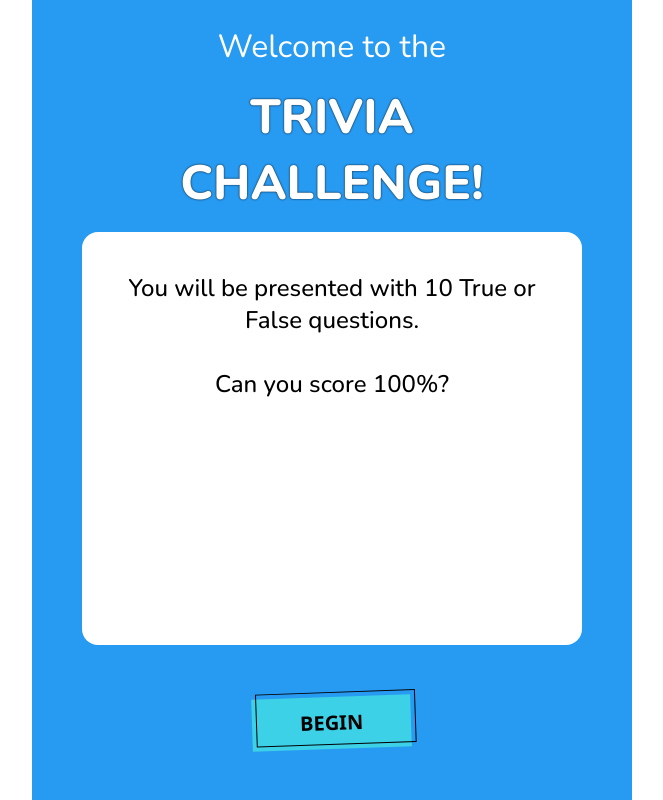
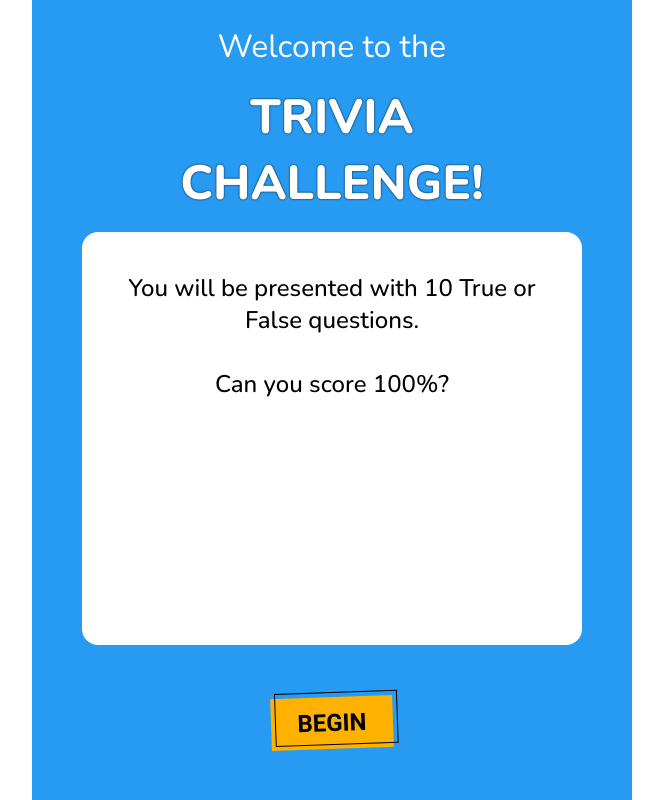
Before and after one commit to ann0nip/g2i-react-web-test, a React (Create React App) app: page / in a window 1280 px wide. Shown: the whole page, without its empty margins (308-971 px from the left). Built offline with nearby package versions, Linux system fonts and the light colour scheme.

Commit message:
Button component and styled component added

```diff
--- a/package.json
+++ b/package.json
@@ -10,6 +10,7 @@
     "react-dom": "^18.2.0",
     "react-router-dom": "^6.3.0",
     "react-scripts": "5.0.1",
+    "styled-components": "^5.3.5",
     "web-vitals": "^2.1.4"
   },
   "scripts": {
--- a/src/App.js
+++ b/src/App.js
@@ -1,4 +1,3 @@
-import React from 'react';
 import { Routes, Route } from 'react-router-dom';
 
 import './App.css';
--- /dev/null
+++ b/src/components/button/button.component.jsx
@@ -0,0 +1,19 @@
+import { BaseButton, BeginButton } from './button.styles';
+
+export const BUTTON_TYPE_CLASSES = {
+  baseButton: 'baseButton',
+  beginButton: 'beginButton'
+};
+
+const getButton = (buttonType = BUTTON_TYPE_CLASSES.base) =>
+  ({
+    [BUTTON_TYPE_CLASSES.base]: BaseButton,
+    [BUTTON_TYPE_CLASSES.beginButton]: BeginButton
+  }[buttonType]);
+
+const Button = ({ children, buttonType, ...otherProps }) => {
+  const CustomButton = getButton(buttonType);
+  return <CustomButton {...otherProps}>{children}</CustomButton>;
+};
+
+export default Button;
--- /dev/null
+++ b/src/components/button/button.styles.jsx
@@ -0,0 +1,57 @@
+import styled from 'styled-components';
+
+export const BaseButton = styled.button`
+  background-color: #ffffff;
+  border: 0 solid #e5e7eb;
+  box-sizing: border-box;
+  color: #000000;
+  display: flex;
+  font-family: Roboto, 'Helvetica Neue', Arial, 'Noto Sans', sans-seri;
+  font-size: 1.5rem;
+  font-weight: 700;
+  justify-content: center;
+  line-height: 1.75rem;
+  padding: 0.75rem 1.65rem;
+  position: relative;
+  text-align: center;
+  text-decoration: none #000000 solid;
+  text-decoration-thickness: auto;
+  width: 100%;
+  max-width: 460px;
+  position: relative;
+  cursor: pointer;
+  user-select: none;
+  -webkit-user-select: none;
+  touch-action: manipulation;
+
+  &:focus {
+    outline: 0;
+  }
+
+  &:after {
+    content: '';
+    position: absolute;
+    border: 1px solid #000000;
+    bottom: 4px;
+    left: 4px;
+    width: calc(100% - 1px);
+    height: calc(100% - 1px);
+  }
+
+  &:hover:after {
+    bottom: 2px;
+    left: 2px;
+  }
+
+  @media (min-width: 768px) {
+    .button-53 {
+      padding: 0.75rem 3rem;
+      font-size: 1.25rem;
+    }
+  }
+`;
+
+export const BeginButton = styled(BaseButton)`
+  background-color: #ffb100;
+  transform: rotate(-2deg);
+`;
--- a/src/routes/home/home.component.jsx
+++ b/src/routes/home/home.component.jsx
@@ -1,4 +1,4 @@
-import React from 'react';
+import Button, { BUTTON_TYPE_CLASSES } from '../../components/button/button.component';
 import './home.styles.css';
 
 const Home = () => {
@@ -24,9 +24,7 @@ const Home = () => {
           <div className="action_content"></div>
         </div>
         <div className="button_section">
-          <button className="button-53" role="button">
-            BEGIN
-          </button>
+          <Button buttonType={BUTTON_TYPE_CLASSES.beginButton}>BEGIN</Button>
         </div>
       </div>
     </section>
--- a/src/routes/home/home.styles.css
+++ b/src/routes/home/home.styles.css
@@ -50,58 +50,3 @@
     justify-content: center;
     flex-direction: column;
 }
-
-
-
-/* CSS */
-.button-53 {
-    background-color: #3DD1E7;
-    border: 0 solid #E5E7EB;
-    box-sizing: border-box;
-    color: #000000;
-    display: flex;
-    font-family: ui-sans-serif, system-ui, -apple-system, system-ui, "Segoe UI", Roboto, "Helvetica Neue", Arial, "Noto Sans", sans-serif, "Apple Color Emoji", "Segoe UI Emoji", "Segoe UI Symbol", "Noto Color Emoji";
-    font-size: 1.5rem;
-    font-weight: 700;
-    justify-content: center;
-    line-height: 1.75rem;
-    padding: .75rem 1.65rem;
-    position: relative;
-    text-align: center;
-    text-decoration: none #000000 solid;
-    text-decoration-thickness: auto;
-    width: 100%;
-    max-width: 460px;
-    position: relative;
-    cursor: pointer;
-    transform: rotate(-2deg);
-    user-select: none;
-    -webkit-user-select: none;
-    touch-action: manipulation;
-}
-
-.button-53:focus {
-    outline: 0;
-}
-
-.button-53:after {
-    content: '';
-    position: absolute;
-    border: 1px solid #000000;
-    bottom: 4px;
-    left: 4px;
-    width: calc(100% - 1px);
-    height: calc(100% - 1px);
-}
-
-.button-53:hover:after {
-    bottom: 2px;
-    left: 2px;
-}
-
-@media (min-width: 768px) {
-    .button-53 {
-        padding: .75rem 3rem;
-        font-size: 1.25rem;
-    }
-}
```
Also changed, not shown: .eslintrc.js, 1 other file (tests, documents, lock files or other folders).
